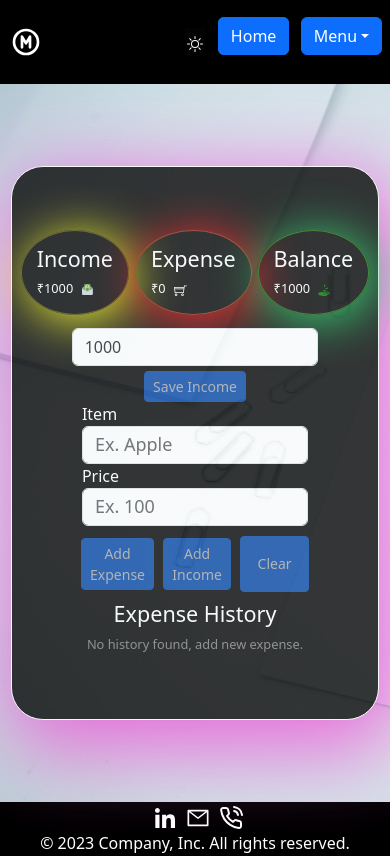
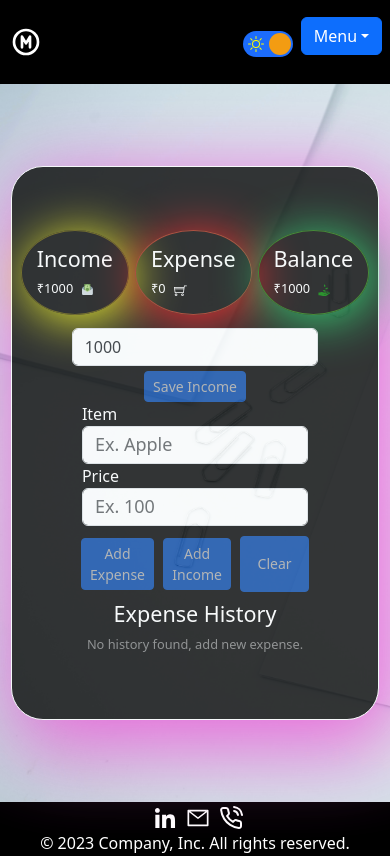
Before and after one commit to MuskanSrivastava8/Mitra, a React (Create React App) app: page /Mitra/Expensetracker in a window 390 px wide. Built offline with nearby package versions, Linux system fonts and the light colour scheme.

Commit message:
theme mode toggle btn integration done

```diff
--- a/src/Components/Menu/Menu.js
+++ b/src/Components/Menu/Menu.js
@@ -9,18 +9,14 @@ import { useDispatch } from "react-redux";
 import { dark_mode_Action, light_mode_Action } from "../../store/theme_slice";
 import { useSelector } from "react-redux";
 
-
 export default function Menu() {
   const dispatch = useDispatch();
   var darkModeRes = useSelector((store) => store.THEME.dark_mode);
-
   const [darkMode, setdarkMode] = useState(true);
-
-  const changeTheme = () => {
-    setdarkMode(!darkMode);
-  };
-  console.log("darkMode",darkMode)
-  useEffect(()=>{
+  const checkHandler = () => {
+    setdarkMode(!darkMode)
+  }
+  useEffect(() => {
     if (darkMode) {
       dispatch(dark_mode_Action(true));
       dispatch(light_mode_Action(false));
@@ -28,12 +24,16 @@ export default function Menu() {
       dispatch(light_mode_Action(true));
       dispatch(dark_mode_Action(false));
     }
-  },[darkMode])
+  }, [darkMode]);
   return (
     <React.Fragment>
-      <div className={darkModeRes ?"menu_container_dark" : "menu_container_light"}>
+      <div
+        className={darkModeRes ? "menu_container_dark" : "menu_container_light"}
+      >
         <div className="menu_logo">
-          <TbCircleLetterM className={darkModeRes ?"letter_M_dark" : "letter_M_light"}/>
+          <TbCircleLetterM
+            className={darkModeRes ? "letter_M_dark" : "letter_M_light"}
+          />
         </div>
         <div className="dropdownMenu_item">
           <Dropdown>
@@ -88,11 +88,6 @@ export default function Menu() {
               </Dropdown.Item>
             </Dropdown.Menu>
           </Dropdown>
-        </div>
-        <div className="menu_item_mobile_view">
-          <button type="button" class="btn btn-primary">
-            <NavLink to={"/Intro"}>Home</NavLink>
-          </button>
         </div>
         <div className="menu_item">
           <button
@@ -159,15 +154,13 @@ export default function Menu() {
             </NavLink>
           </button>
         </div>
-        <div className="theme_icon">
-          <button
-            type="button"
-            class="btn btn-primary"
-            className={darkModeRes ?"theme_icon_light" : "theme_icon_dark"}
-            onClick={changeTheme}
-          >
-        {darkMode ? <BsSun style={{color :"white", size:"10"}} />: <BsMoonStars /> }
-          </button>
+        <div className="toggle_mobile_view">
+          <input type="checkbox" class="checkbox" id="checkbox"  checked={darkMode} onChange={checkHandler}/>
+          <label for="checkbox" class="checkbox-label">
+            <BsSun style={{ color: "yellow", size: "10" }} />
+            <BsMoonStars />
+            <span class="ball"></span>
+          </label>
         </div>
       </div>
     </React.Fragment>
--- a/src/Components/Menu/Menu.scss
+++ b/src/Components/Menu/Menu.scss
@@ -36,16 +36,66 @@
 }
 
 // theme based Styling
+@import url("https://fonts.googleapis.com/css2?family=Montserrat&display=swap");
+
+.checkbox {
+  opacity: 0;
+  position: absolute;
+}
+
+.checkbox-label {
+  background-color:#1c6cfb;
+  width: 50px;
+  height: 26px;
+  border-radius: 50px;
+  position: relative;
+  padding: 5px;
+  cursor: pointer;
+  display: flex;
+  justify-content: space-between;
+  align-items: center;
+}
+
+.fa-moon {color: #f1c40f;}
+
+.fa-sun {color: #f39c12;}
+
+.checkbox-label .ball {
+  background-color: #f39c12;
+  width: 22px;
+  height: 22px;
+  position: absolute;
+  left: 2px;
+  top: 2px;
+  border-radius: 50%;
+  transition: transform 0.2s linear;
+}
+
+.checkbox:checked + .checkbox-label .ball {
+  transform: translateX(24px);
+}
+
+/*  Support me if you like it */
+.support {
+	position: absolute;
+	right: 20px;
+	bottom: 20px;
+}
+
+.support a {
+  color: #292c35;
+  font-size: 32px;
+  backface-visibility: hidden;
+  display: inline-block;
+  transition: transform 0.2s ease;
+}
+
+.support a:hover{
+  transform: scale(1.1);
+}
 
 .menu_item {
     margin: 0.8%;
-    // font-size: 1.0rem;
-    // font-family: system-ui;
-    // font-weight: 600;
-    // background-color: rgb(0 137 8);
-    // border-color: transparent;
-    // border-radius: 6px;
-    //padding: 0.4%;
 }
 
 .menu_item a {
@@ -104,6 +154,8 @@
     right: 2%;
     display: none;
 }
+
+
 
 @media only screen and (max-width: 904px) {
 
@@ -175,6 +227,11 @@
     .menu_item a {
         font-size: .8rem;
     }
+    .toggle_mobile_view{
+        position: absolute;
+        top: 3.7%;
+        right: 25%;
+    }
 
 }
 
@@ -191,6 +248,11 @@
     .menu_logo {
         top: 3.1%;
     }
+    .toggle_mobile_view{
+        position: absolute;
+        top: 3.7%;
+        right: 25%;
+    }
 
 
 }
@@ -204,4 +266,9 @@
     .letter_M_light {
         font-Size: 2rem;
     }
+    .toggle_mobile_view{
+        position: absolute;
+        top: 3.7%;
+        right: 25%;
+    }
 }
```
